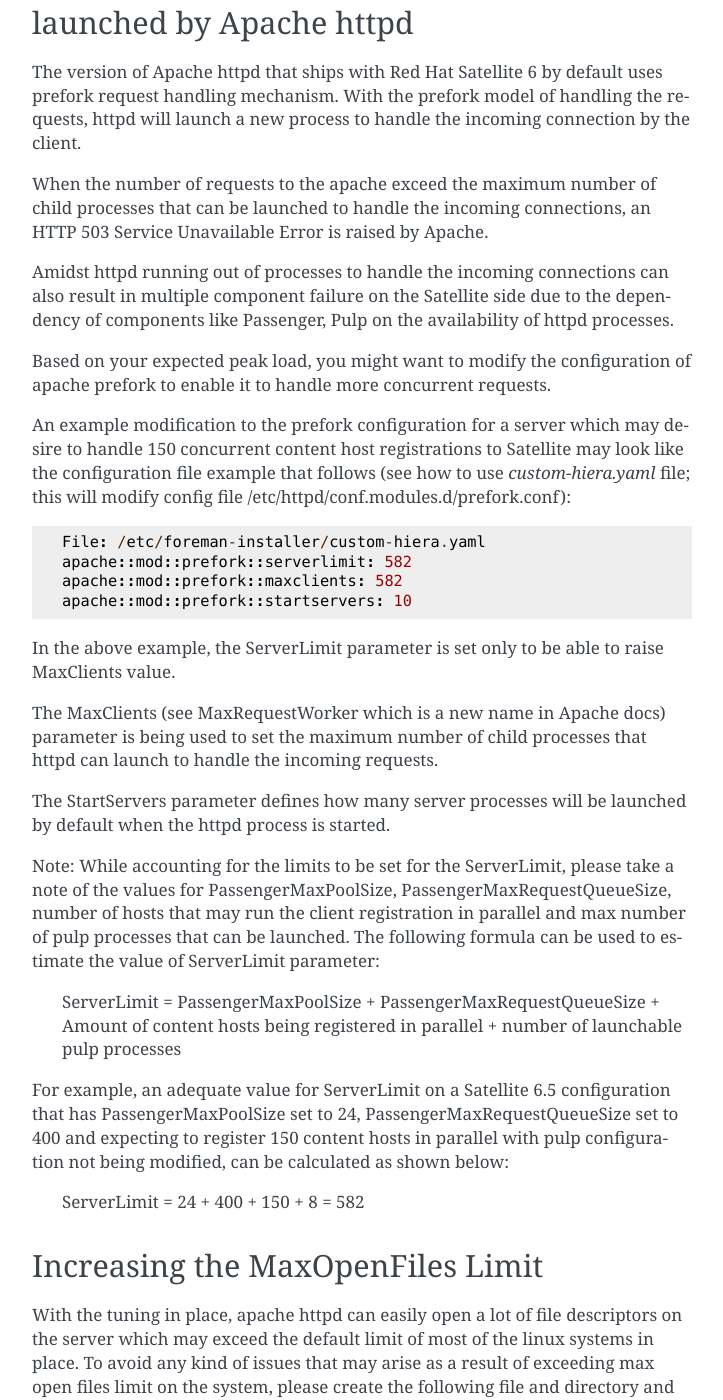
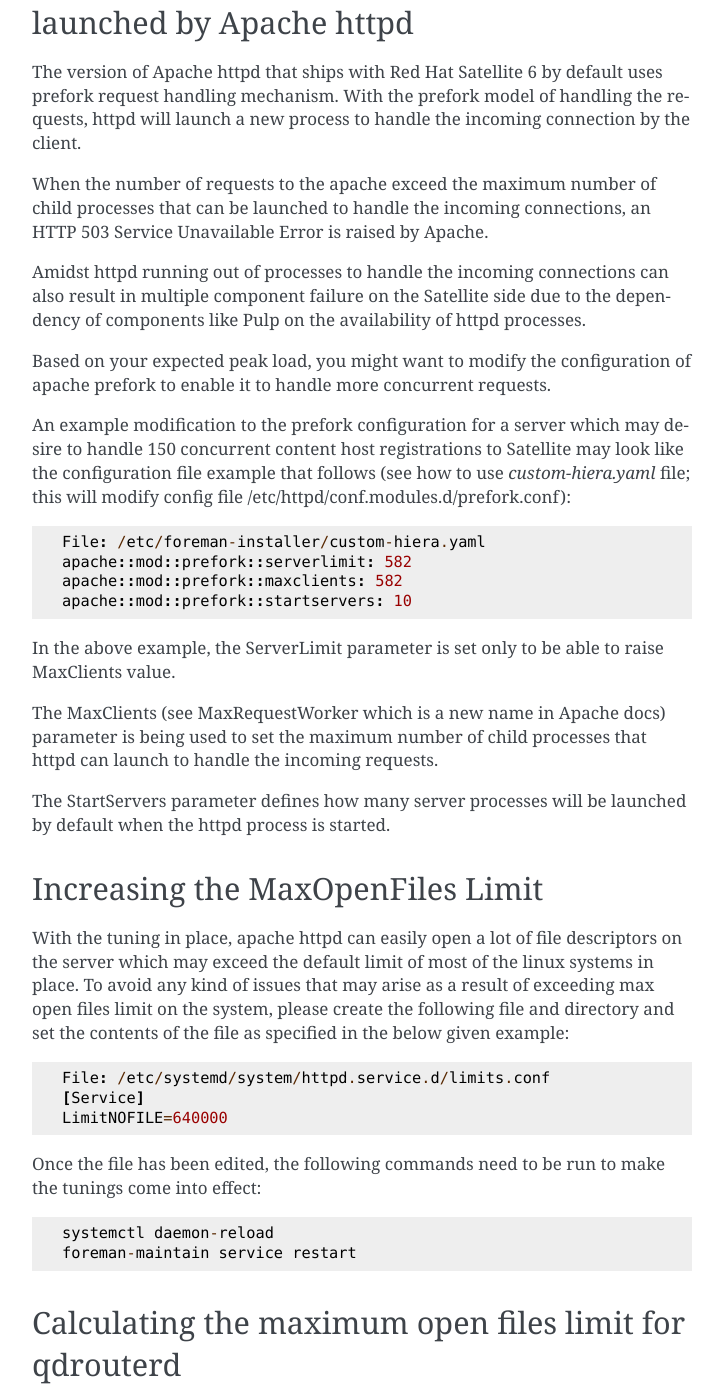
Before and after one commit to RedHatSatellite/satellite-performance-tuning, a Sphinx documentation site: the page built from docs/satellite-configuration-tuning.rst, in a window 1280 px wide and 1400 px high, scrolled down 1043 px. Shown: the whole window, without its empty margins (388-1111 px from the left). Built offline with Sphinx 7.4.7, drawn with Linux system fonts in a browser that asks for light colours; some of the changed text lies outside the part shown.

Commit message:
removed passenger details & fixed some typos

```diff
--- a/docs/satellite-configuration-tuning.rst
+++ b/docs/satellite-configuration-tuning.rst
@@ -31,7 +31,7 @@
 
 When the number of requests to the apache exceed the maximum number of child processes that can be launched to handle the incoming connections, an HTTP 503 Service Unavailable Error is raised by Apache.
 
-Amidst httpd running out of processes to handle the incoming connections can also result in multiple component failure on the Satellite side due to the dependency of components like Passenger, Pulp on the availability of httpd processes.
+Amidst httpd running out of processes to handle the incoming connections can also result in multiple component failure on the Satellite side due to the dependency of components like Pulp on the availability of httpd processes.
 
 Based on your expected peak load, you might want to modify the configuration of apache prefork to enable it to handle more concurrent requests.
 
@@ -48,13 +48,6 @@
 
 The StartServers parameter defines how many server processes will be launched by default when the httpd process is started.
 
-Note: While accounting for the limits to be set for the ServerLimit, please take a note of the values for PassengerMaxPoolSize, PassengerMaxRequestQueueSize, number of hosts that may run the client registration in parallel and max number of pulp processes that can be launched. The following formula can be used to estimate the value of ServerLimit parameter:
-
-  ServerLimit = PassengerMaxPoolSize + PassengerMaxRequestQueueSize + Amount of content hosts being registered in parallel + number of launchable pulp processes
-
-For example, an adequate value for ServerLimit on a Satellite 6.5 configuration that has PassengerMaxPoolSize set to 24, PassengerMaxRequestQueueSize set to 400 and expecting to register 150 content hosts in parallel with pulp configuration not being modified, can be calculated as shown below:
-
-  ServerLimit = 24 + 400 + 150 + 8 = 582
 
 Increasing the MaxOpenFiles Limit
 =================================
@@ -149,50 +142,50 @@
 For any Satellite configuration that is supposed to handle a large number of clients or frequent operations, it is important for the Puma to be tuned appropriately.
 
 Threads min effects
-===================
+--------------------
 Less threads will lead to more memory usage for different scales on the Satellite server.
 
 For example, we have compared these two setups:
 
-======================================     ==========================================
-Satellite VM with 8 CPUs, 40 GB RAM        Satellite VM with 8 CPUs, 40 GB RAM
+====================================== ===== ==========================================
+Satellite VM with 8 CPUs, 40 GB RAM          Satellite VM with 8 CPUs, 40 GB RAM
 -------------------------------------------------------------------------------------
---foreman-service-puma-threads-min=0       --foreman-service-puma-threads-min=16
---foreman-service-puma-threads-max=16      --foreman-service-puma-threads-max=16
---foreman-service-puma-workers=2           --foreman-service-puma-workers=2
-======================================     ==========================================
+--foreman-service-puma-threads-min=0         --foreman-service-puma-threads-min=16
+--foreman-service-puma-threads-max=16        --foreman-service-puma-threads-max=16
+--foreman-service-puma-workers=2             --foreman-service-puma-workers=2
+====================================== ===== ==========================================
 
 When we tune the puma server with t_min=16 puma will consume about 12% less memory as compared to t_min=0.
 
 Setting threads min, max & workers
-===================================
+-----------------------------------
 More workers will allow for lower time to register hosts in parallel.
 
 For example, we have compared these two setups:
 
-======================================     ==========================================
-Satellite VM with 8 CPUs, 40 GB RAM        Satellite VM with 8 CPUs, 40 GB RAM
+====================================== ===== ==========================================
+Satellite VM with 8 CPUs, 40 GB RAM           Satellite VM with 8 CPUs, 40 GB RAM
 -------------------------------------------------------------------------------------
---foreman-service-puma-threads-min=16      --foreman-service-puma-threads-min=8
---foreman-service-puma-threads-max=16      --foreman-service-puma-threads-max=8
---foreman-service-puma-workers=2           --foreman-service-puma-workers=2
-======================================     ==========================================
+--foreman-service-puma-threads-min=16        --foreman-service-puma-threads-min=8
+--foreman-service-puma-threads-max=16        --foreman-service-puma-threads-max=8
+--foreman-service-puma-workers=2             --foreman-service-puma-workers=2
+====================================== ===== ==========================================
 
 In the second case with more workers but the same total number of threads, we have seen about 11% of speedup in highly concurrent registrations scenario. Moreover, adding more workers did not consume more cpu and memory but will get more performance.
 
 Setting right number of workers for different number of CPUs
-=============================================================
+-------------------------------------------------------------
 If you have enough CPUs, adding more workers adds more performance.
 
 For example, we have compared Satellite setups with 8 and 16 CPUs.
 
-======================================        ===========================================
-Satellite VM with 8 CPUs, 40 GB RAM           Satellite VM with 16 CPUs, 40 GB RAM
+=========================================== ===== ===========================================
+Satellite VM with 8 CPUs, 40 GB RAM                Satellite VM with 16 CPUs, 40 GB RAM
 -------------------------------------------------------------------------------------
---foreman-service-puma-threads-min=16         --foreman-service-puma-threads-min=8
---foreman-service-puma-threads-max=16         --foreman-service-puma-threads-max=8
---foreman-service-puma-workers=2,4,8 and 16   --foreman-service-puma-workers=2,4,8 and 16
-===========================================   ============================================
+--foreman-service-puma-threads-min=16              --foreman-service-puma-threads-min=8
+--foreman-service-puma-threads-max=16              --foreman-service-puma-threads-max=8
+--foreman-service-puma-workers=2,4,8 and 16        --foreman-service-puma-workers=2,4,8 and 16
+=========================================== ===== ============================================
 
 In 8 CPUs setup, changing the number of workers from 2 to 16, improved concurrent registration time by 36%. In 16 CPU setup, the same change caused 55% improvement.
 
```
